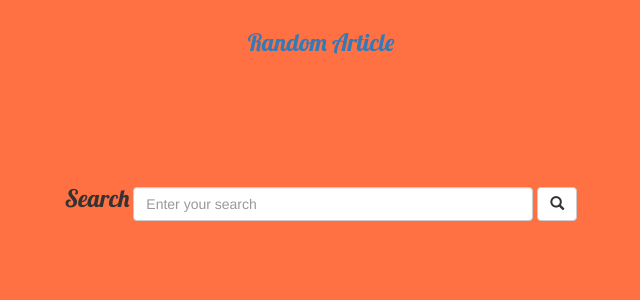
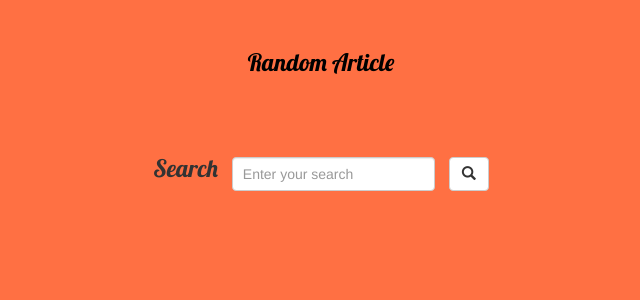
Before and after one commit to espython/wikipediaViewer, a Node server app: page / in a window 1280 px wide. Shown: the part 61-361 px from the top of the page, without its empty margins (319-959 px from the left). Run offline with Node 20, Linux system fonts and the light colour scheme; some libraries are stand-ins or nearby versions.

Commit message:
finishing the wikipedia viewer app

```diff
--- a/public/css/style.css
+++ b/public/css/style.css
@@ -14,11 +14,13 @@ body {
 }
 
 .search-group {
-    margin-top: 100px;
+    margin-top: 30px;
+    margin-bottom: 15px;
 }
 
 #searchbox {
-    width: 400px;
+    padding: 10px;
+    margin: 10px;
 }
 
 h3 {
@@ -27,26 +29,34 @@ h3 {
 
 .random {
     font-family: 'Lobster', cursive;
+    font-weight: bolder;
     text-align: center;
+    margin: 15px;
+    color: black;
 }
 
 ul {
     list-style-type: none;
+    padding: 0px;
 }
 
+
+/*
 li {
-    height: 50px;
     background-color: #FAFAFA;
     margin: 10px;
+
+    color: #212121;
+}*/
+
+.style {
+    background-color: #212121;
+    color: #F5F5F5;
+    margin-top: 15px;
+    padding: 10px;
     font-size: 22px;
     font-weight: bold;
-    font-family: 'Lobster', cursive;
-    color: #212121;
-    position: relative;
+    font-family: 'Bree Serif', serif;
+    border-radius: 10px;
+    text-align: center;
 }
-
-p {
-    margin-top: 10px;
-    position: absolute;
-    margin-left: 576px;
-}
--- a/public/js/main.js
+++ b/public/js/main.js
@@ -12,27 +12,28 @@ $(document).ready(function() {
             contentType: 'application/json',
             dataType: 'jsonp',
             success: function(data) {
-                console.log(data);
                 var obj = data.query.pages;
 
                 Object.keys(obj).forEach(function(key) {
                     console.log(key, obj[key].pageid);
                     console.log(key, obj[key].extract);
                     var pageLink = "https://en.wikipedia.org/?curid=" + obj[key].pageid;
-                    target = "_blank"
 
-                    $('#output').prepend("<li><p> " + obj[key].title + "</p></li>");
+
+                    $('#output').prepend("<li><div class='container'><p>" + obj[key].title + "</p><p>" + obj[key].extract + "</p></div></li>");
+                    $('li div').addClass('style');
                     $('li').click(function() {
-                        console.log(pageLink);
+                        // $('a').attr({
+                        //     "target": "-blank",
+                        //     "href": "pageLink",
+                        // });
+                        window.open(pageLink, '_blank');
 
-                        window.open($(this).find("a").attr(pageLink, "_blank"));
 
                     });
 
                 });
-                // var result = Object.keys(data).map(function(e) {
-                //     return [Number(e), data[e]];
-                // });
+
 
 
 
--- a/views/home.handlebars
+++ b/views/home.handlebars
@@ -4,20 +4,22 @@
 </div>
 <div class="container search-group">
     <div class="row">
-     <div class="col-md-12 col-sm-12 col-xs-12 text-center">
+     <div class="col-md-12 col-xs-12 text-center">
     <form class="form-inline">
-       <div class="form-group">
-    <label for="exampleInputEmail1"><h3>Search</h3></label>
+     <label for="exampleInputEmail1"><h3>Search</h3></label>
     <input type="text" class="form-control" id="searchbox" aria-describedby="emailHelp" placeholder="Enter your search">
    <button type="button" class="btn btn-default btn-md" id="click">
   <span class="glyphicon glyphicon-search" aria-hidden="true" ></span>
 </button>
+
+    </form>
   </div>
-    </form>
+
      </div>
     </div>
-     </div>
+
 <div class="container-fluid">
+
   <ul id="output">
 
   </ul>
--- a/views/layouts/main.handlebars
+++ b/views/layouts/main.handlebars
@@ -8,6 +8,7 @@
   <title>Web App</title>
   <link rel="stylesheet" href="css/bootstrap.css">
   <link rel="stylesheet" href="css/style.css">
+  <link href="https://fonts.googleapis.com/css?family=Bree+Serif" rel="stylesheet">
   <link href="https://fonts.googleapis.com/css?family=Lobster" rel="stylesheet">
   <!--[if lt IE 9]>
 <script
```
